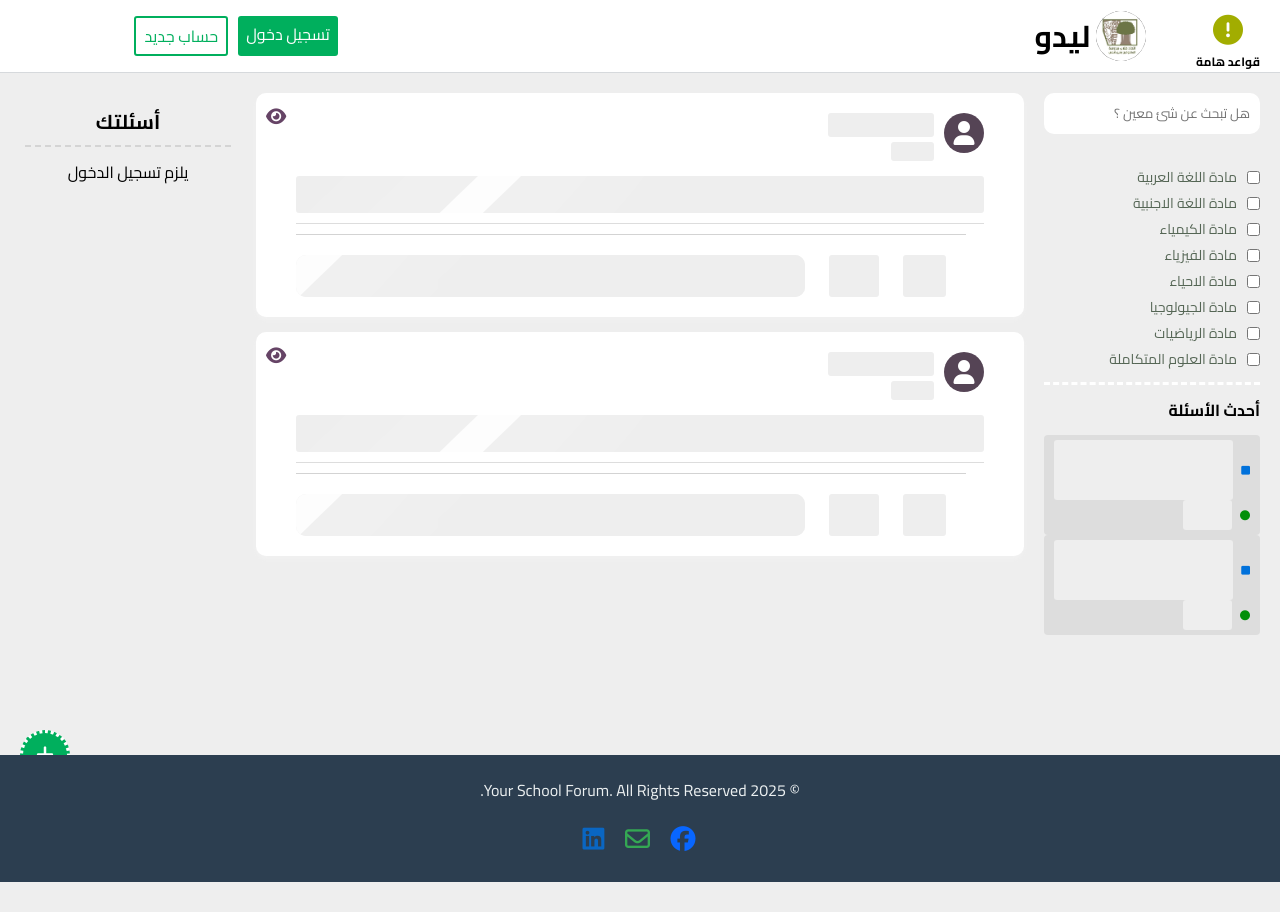
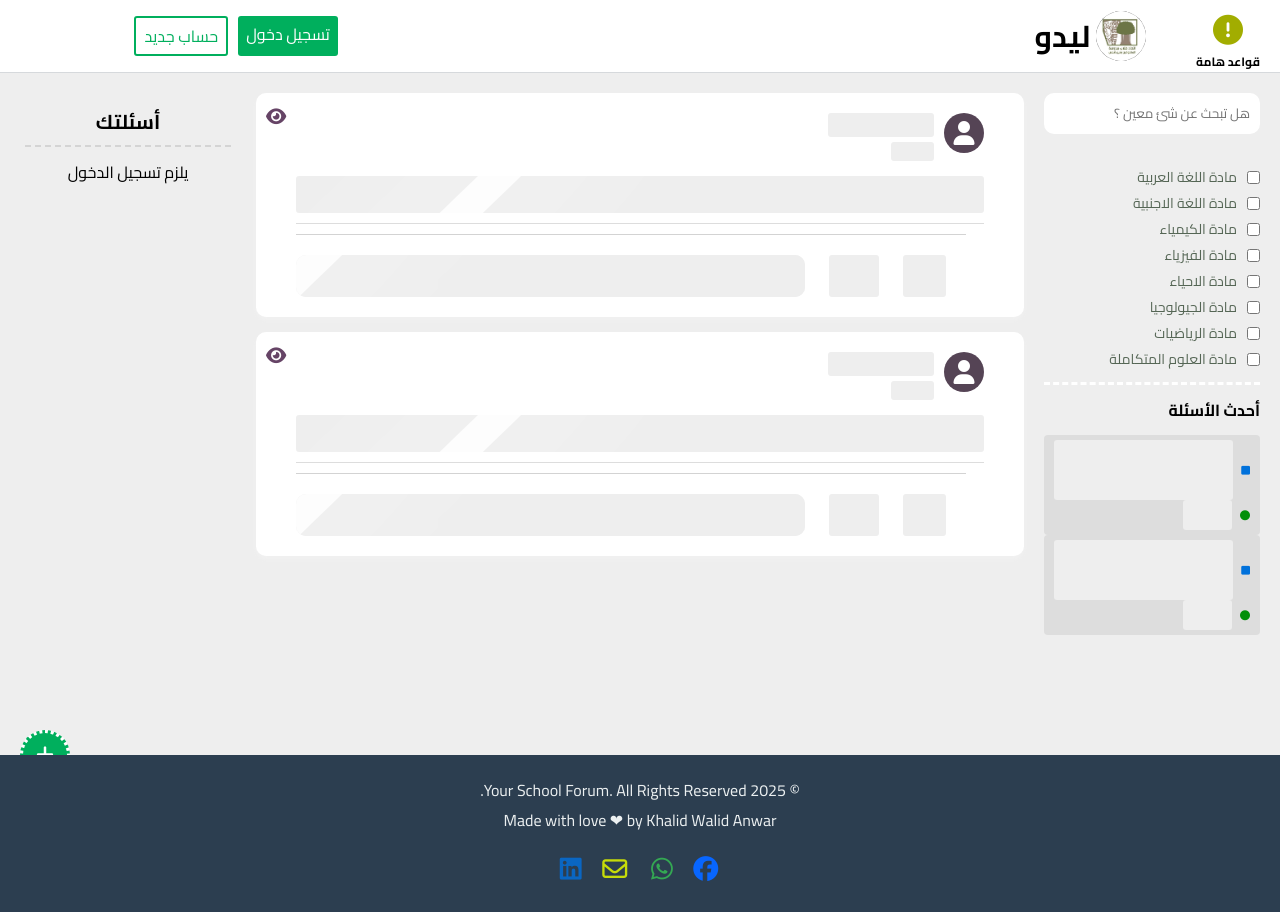
Before and after one commit to khalidwalidanwar/mas-forum, a plain HTML site: page index.html in a window 1280 px wide. Before the commit the page ends 882 px from the top, so only its background shows below. Drawn offline with Linux system fonts and the light colour scheme; no server answers; a web font is replaced by a local one.

Commit message:
Update index.html

```diff
--- a/index.html
+++ b/index.html
@@ -249,9 +249,11 @@
     <footer class="footer">
         <div class="footer-content">
           <p>&copy; 2025 Your School Forum. All Rights Reserved.</p>
+          <p>Made with love ❤ by Khalid Walid Anwar</p>
           <div class="social-icons">
             <a style="color: #0866ff;" href="https://www.facebook.com/profile.php?id=100078655747238 "><i class="fa-brands fa-facebook"></i></a>
-            <a style="color: #34a853;" href="khalidwalid1882008@gmail.com"><i class="fa-regular fa-envelope"></i></a>
+            <a style="color: #34a853;" href="https://api.whatsapp.com/send/?phone=201027467022&text&type=phone_number&app_absent=0"><i class="fa-brands fa-whatsapp"></i></a>
+            <a style="color: #c6db09;" href="khalidwalid1882008@gmail.com"><i class="fa-regular fa-envelope"></i></a>
             <a style="color: #0a66c2;" href="https://www.linkedin.com/in/khalid-walid-294712220?utm_source=share&utm_campaign=share_via&utm_content=profile&utm_medium=android_app "><i class="fa-brands fa-linkedin"></i></a>
           </div>
         </div>
```
